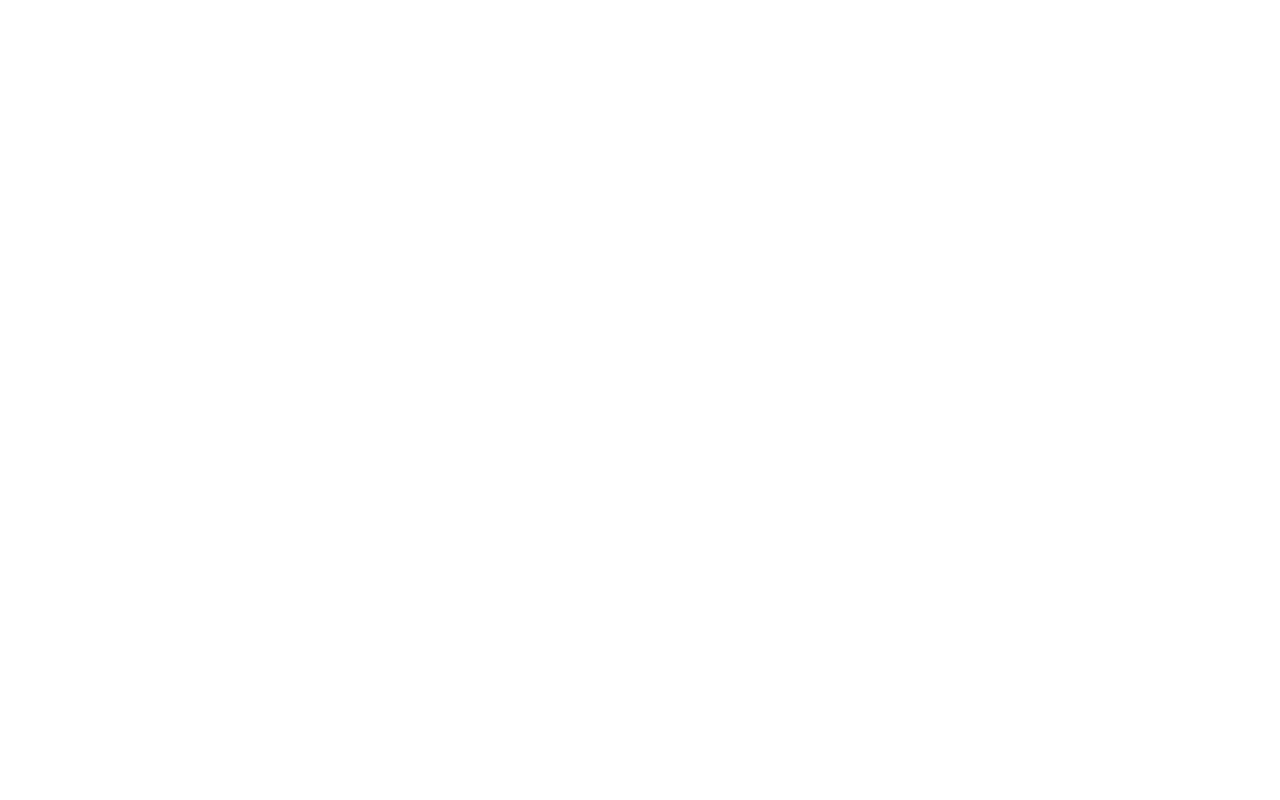
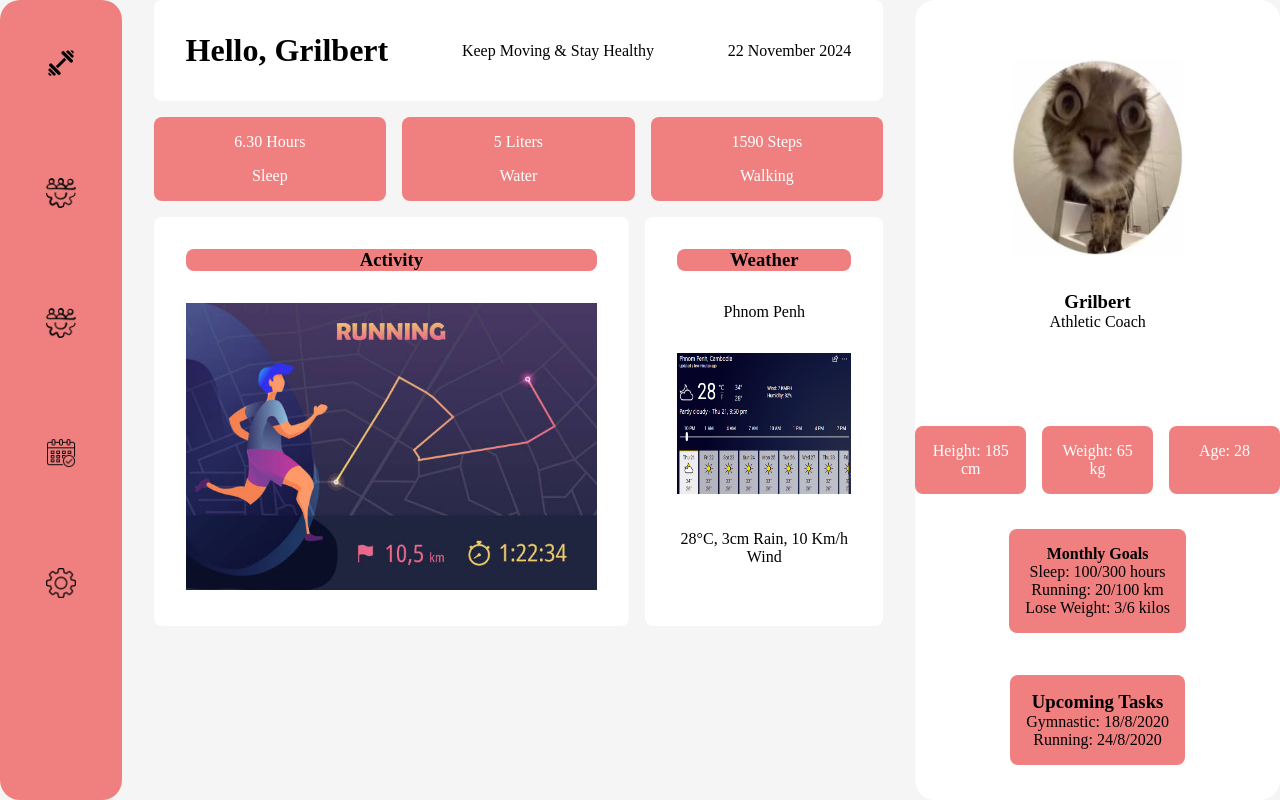
Before and after one commit to veysean/Web-Design, a plain HTML site: page S2-PRACTICE-Grid/START-CODE/EX-4/index.html in a window 1280 px wide. Drawn offline with Linux system fonts and the light colour scheme.

Commit message:
Finished

```diff
--- /dev/null
+++ b/2 - START-CODE/EXERCICE-2/index.html
@@ -0,0 +1,46 @@
+<!DOCTYPE html>
+<html lang="en">
+  <head>
+    <meta charset="UTF-8" />
+    <meta http-equiv="X-UA-Compatible" content="IE=edge" />
+    <meta name="viewport" content="width=device-width, initial-scale=1.0" />
+    <link rel="stylesheet" href="style.css" />
+    <link
+      href="https://fonts.googleapis.com/css2?family=Inter:wght@400;500;700&display=swap"
+      rel="stylesheet"
+    />
+    <title>Pagination Component</title>
+  </head>
+  <body>
+    <div class="container">
+      <div class="col1">
+        <div class="header"><strong>Chair</strong></div>
+        <div class="odd"><strong>Width</strong></div>
+        <div class="even"><strong>Height</strong></div>
+        <div class="odd">Depth</div>
+        <div class="even">Weight</div>
+      </div>
+      <div class="col2">
+        <div class="header">The Laid Back</div>
+        <div class="odd">80cm</div>
+        <div class="even">100cm</div>
+        <div class="odd">70cm</div>
+        <div class="even">16kg</div>
+      </div>
+      <div class="col3">
+        <div class="header">The Worker Bee</div>
+        <div class="odd">60cm</div>
+        <div class="even">110cm</div>
+        <div class="odd">65cm</div>
+        <div class="even">22kg</div>
+      </div>
+      <div class="col4">
+        <div class="header">The Chair 4/2</div>
+        <div class="odd">220cm</div>
+        <div class="even">90cm</div>
+        <div class="odd">80cm</div>
+        <div class="even">80kg</div>
+      </div>
+    </div>
+  </body>
+</html>
--- /dev/null
+++ b/2 - START-CODE/EXERCICE-2/style.css
@@ -0,0 +1,34 @@
+
+* {
+  margin: 0;
+  padding: 0;
+  box-sizing: border-box;
+}
+
+body {
+  font-family: "Inter", sans-serif;
+  color: #343a40;
+  line-height: 1;
+  display: flex;
+  justify-content: center;
+}
+
+.container{
+  display: grid;
+  grid-template-columns: repeat(4,200px);
+  grid-template-rows: repeat(5,auto);
+}
+
+.header{
+  background-color: lightgreen;
+  text-align: left;
+}
+.odd{
+  background-color: azure;
+}
+.even{
+  background-color: gainsboro;
+}
+.header,.even,.odd{
+  padding: 20px 20px 20px 20px;
+}
--- /dev/null
+++ b/2 - START-CODE/EXERCICE-3/style.css
@@ -0,0 +1,49 @@
+
+* {
+    margin: 0;
+    padding: 0;
+    box-sizing: border-box;
+  }
+
+  body {
+    font-family: sans-serif;
+    color: #cacaca;
+    font-size: 24px;
+    height: 100vh;
+    text-align: center;
+    font-weight: bold;
+    display: grid;
+    grid-template-columns: 80px 400px auto 250px;
+    grid-template-rows: 80px auto;
+  }
+
+  nav{
+    background-color: #343a40;
+    grid-row: 1 / 3;
+  }
+
+  menu{
+    grid-column: 2 / span 3;
+    background-color: #7048e8;
+    display: grid;
+    grid-template-columns: repeat(6,auto);
+    grid-template-rows: 40px;
+    justify-content: start;
+    align-content: center;
+  }
+
+  section, aside{
+    background-color: #e9ecef;
+  }
+
+  .email{
+    background-color: #adb5bd;
+    margin: 40px;
+    padding: 40px;
+  }
+  button{
+    background-color: #5f3dc4;
+    padding: 10px;
+    margin-left: 40px;
+    margin-right: 10px;
+  }
--- a/S2-PRACTICE-Grid/START-CODE/EX-4/index.html
+++ b/S2-PRACTICE-Grid/START-CODE/EX-4/index.html
@@ -0,0 +1,86 @@
+<!DOCTYPE html>
+<html lang="en">
+<head>
+    <meta charset="UTF-8">
+    <meta name="viewport" content="width=device-width, initial-scale=1.0">
+    <title>Fitness-Dashboard</title>
+    <link rel="stylesheet" href="style.css">
+</head>
+<body>
+    <div class="dashboard">
+      <aside class="nav">
+          <div class="logo">
+              <img src="logo1.png" alt="Logo">
+          </div>
+          <div class="nav">
+              <div class="icon">
+                  <img src="team.png" alt="Dashboard">
+              </div>
+              <div class="icon">
+                  <img src="team.png" alt="Team">
+              </div>
+              <div class="icon">
+                  <img src="calendar.png" alt="Calendar">
+              </div>
+              <div class="icon">
+                  <img src="setting.png" alt="Setting">
+              </div>
+          </div>
+      </aside>
+      <main class="main-content">
+          <!-- Header -->
+          <header class="header">
+            <h1>Hello, Grilbert</h1>
+            <p>Keep Moving & Stay Healthy</p>
+            <div class="date">22 November 2024</div>
+          </header>
+
+          <!-- Widgets -->
+          <section class="widgets">
+            <div class="card">6.30 Hours <span>Sleep</span></div>
+            <div class="card">5 Liters <span>Water</span></div>
+            <div class="card">1590 Steps <span>Walking</span></div>
+          </section>
+
+          <!-- Activity and Weather -->
+          <section class="activity-weather">
+            <div class="activity">
+              <h3>Activity</h3>
+              <div class="chart">
+                <img src="running.jpg" alt="activity">
+              </div>
+            </div>
+            <div class="weather">
+              <h3>Weather</h3>
+              <p>Phnom Penh</p>
+              <img src="weather.jpeg" alt="weather">
+              <p>28°C, 3cm Rain, 10 Km/h Wind</p>
+            </div>
+          </section>
+      </main>
+      <aside class="profile-sidebar">
+          <div class="profile">
+            <img src="profile.jpg" alt="Profile Picture">
+            <h3>Grilbert</h3>
+            <p>Athletic Coach</p>
+          </div>
+          <div class="widgets">
+            <div class="card">Height: 185 cm</div>
+            <div class="card">Weight: 65 kg</div>
+            <div class="card">Age: 28</div>
+          </div>
+          <div class="goals">
+            <h4>Monthly Goals</h4>
+            <p>Sleep: 100/300 hours</p>
+            <p>Running: 20/100 km</p>
+            <p>Lose Weight: 3/6 kilos</p>
+          </div>
+          <div class="tasks">
+            <h3>Upcoming Tasks</h3>
+            <p>Gymnastic: 18/8/2020</p>
+            <p>Running: 24/8/2020</p>
+          </div>
+      </aside>
+    </div>
+</body>
+</html>
--- a/S2-PRACTICE-Grid/START-CODE/EX-4/style.css
+++ b/S2-PRACTICE-Grid/START-CODE/EX-4/style.css
@@ -0,0 +1,158 @@
+* {
+  margin: 0;
+  padding: 0;
+  box-sizing: border-box;
+}
+
+body {
+  height: 100vh;
+  background-color: whitesmoke;
+}
+
+/* dashboard page display as a grid 3 column and 1 row */
+.dashboard {
+  display: grid;
+  grid-template-columns: 0.5fr 3fr 1.5fr;
+  grid-template-rows: auto;
+  height: 100vh;
+  column-gap: 2rem;
+}
+
+
+/*---------------------------Navigation bar-------------------------------------*/
+
+
+/*Navigation bar in left side display as flex direction column*/
+.nav {
+  display: flex;
+  flex-direction: column;
+  background-color: lightcoral;
+  border-radius: 20px;
+  align-items: center;
+}
+
+/* Set image in navigatin bar to fit the desire size*/
+.nav img, .logo img{
+  width: 30px;
+  height: 30px;
+  margin: 3rem 0px 3rem 0px;
+}
+
+
+/*---------------------------Main Content-------------------------------------*/
+
+/*main content start from 2/3 and display header and 3 sections as a flex (colunm)*/
+.main-content {
+  grid-column: 2 / 3;
+  display: flex;
+  flex-direction: column;
+  gap: 1rem;
+}
+
+/*Header in the main content display flex*/
+.header {
+  padding: 1rem;
+  border-radius: 8px;
+  display: flex;
+  justify-content: space-between;
+  align-items: center;
+  background-color: white;
+  border-radius: 8px;
+  padding: 2rem 2rem 2rem 2rem;
+}
+
+/*Section widgets*/
+.widgets {
+  display: grid;
+  grid-template-columns: repeat(3, 1fr);
+  gap: 1rem;
+}
+
+/*Each block in widgets*/
+.widgets .card {
+  background-color: lightcoral;
+  color: white;
+  padding: 1rem;
+  border-radius: 8px;
+  text-align: center;
+}
+
+.card span{
+  display: flex;
+  flex-direction: column;
+  padding: 1rem 0rem 0rem 0rem;
+}
+
+
+/*Section detail for activity and weather*/
+.activity-weather {
+  display: grid;
+  grid-template-columns: 2fr 1fr;
+  gap: 1rem;
+}
+
+.activity, .weather{
+  background-color: white;
+  border-radius: 8px;
+  padding: 2rem;
+  text-align: center;
+}
+
+.activity img,.weather img{
+  width: 100%;
+  height: 50%;
+  padding-top: 2rem;
+}
+
+.weather h3,.activity h3{
+  background-color: lightcoral;
+  border-radius: 8px;
+}
+
+.weather p{
+  padding-top: 2rem;
+}
+
+
+/*---------------------------Left sidebar-------------------------------------*/
+
+.profile-sidebar {
+  display: flex;
+  flex-direction: column;
+  background-color: white;
+  border-radius: 20px;
+  align-items: center;
+  text-align: center;
+  justify-content: space-evenly;
+}
+
+.profile img{
+  width: 90%;
+  height: 70%;
+  padding: 2rem;
+}
+
+.goals, .tasks{
+  background-color: lightcoral;
+  border-radius: 8px;
+  padding: 1rem;
+  margin: 0.5rem;
+}
+
+@media (max-width: 768px) {
+  .dashboard {
+    grid-template-columns: 1fr;
+  }
+
+  .main-content {
+    grid-column: 1 / -1;
+  }
+
+  .widgets {
+    grid-template-columns: 1fr;
+  }
+
+  .activity-weather {
+    grid-template-columns: 1fr;
+  }
+}
```
Also changed, not shown: 2 - START-CODE/EXERCICE-3/index.html (added, +35 -0 lines), S3-PACTICE-FLEX-BOX_REAL-CASE/START-CODE/EX 3/index.html (+8 -1 lines), S2-PRACTICE-Grid/START-CODE/EX-4/calendar.png (added), S2-PRACTICE-Grid/START-CODE/EX-4/logo1.png (added), S2-PRACTICE-Grid/START-CODE/EX-4/profile.jpg (added), S2-PRACTICE-Grid/START-CODE/EX-4/running.jpg (added), S2-PRACTICE-Grid/START-CODE/EX-4/setting.png (added), S2-PRACTICE-Grid/START-CODE/EX-4/team.png (added), S2-PRACTICE-Grid/START-CODE/EX-4/weather.jpeg (added), 1 other file.
